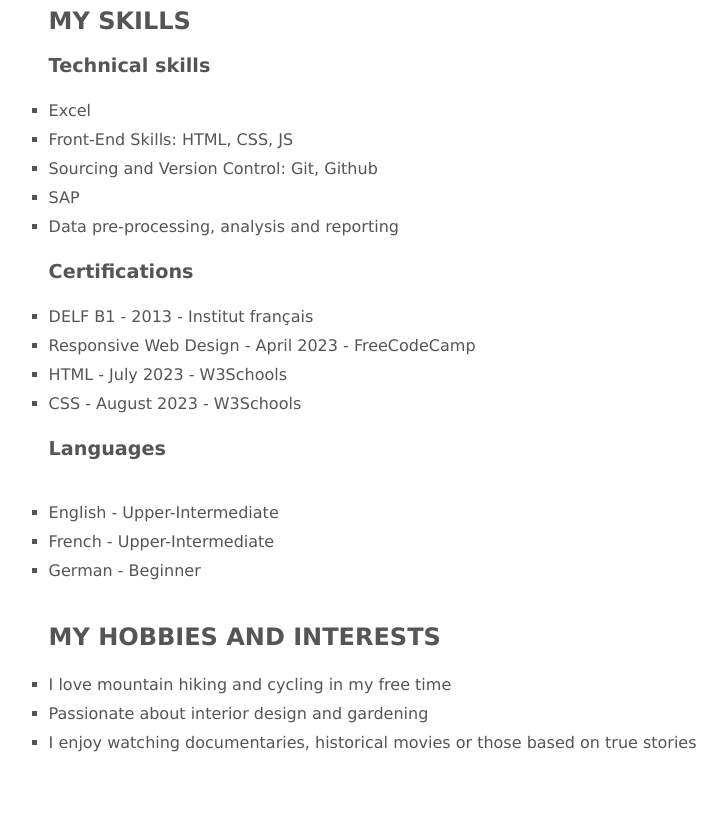
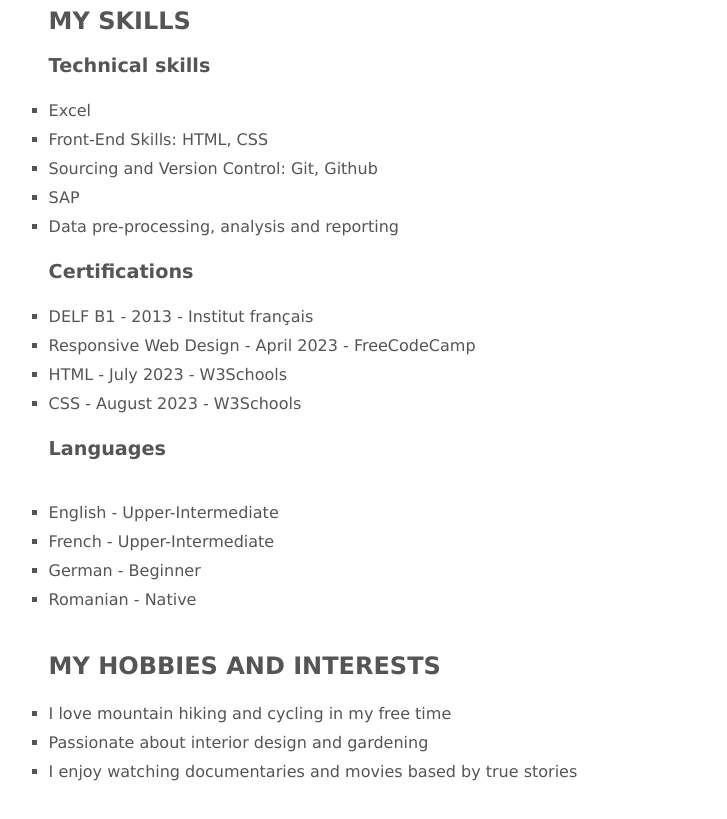
Before and after one commit to itiganas/resume, a website built with Parcel: page index.html in a window 1280 px wide. Shown: the part 3100-3919 px from the top of the page, without its empty margins (445-1172 px from the left). Built offline with nearby package versions, Linux system fonts and the light colour scheme.

Commit message:
Update skills and hobbies index.html

```diff
--- a/index.html
+++ b/index.html
@@ -133,7 +133,7 @@
         <h5>Technical skills</h5><br>
         <ul>
           <li>Excel</li>
-          <li>Front-End Skills: HTML, CSS, JS</li>
+          <li>Front-End Skills: HTML, CSS</li>
           <li>Sourcing and Version Control: Git, Github</li>
           <li>SAP</li>
           <li>Data pre-processing, analysis and reporting</li>
@@ -152,13 +152,14 @@
           <li>English - Upper-Intermediate</li>
           <li>French - Upper-Intermediate</li>
           <li>German - Beginner</li>
+          <li>Romanian - Native</li>
         </ul>
         <br><br>
         <h3>MY HOBBIES AND INTERESTS</h3><br>
         <ul>
           <li>I love mountain hiking and cycling in my free time</li>
           <li>Passionate about interior design and gardening</li>
-          <li>I enjoy watching documentaries, historical movies or those based on true stories</li>
+          <li>I enjoy watching documentaries and movies based by true stories</li>
         </ul>
         <br>
       </div>
```
